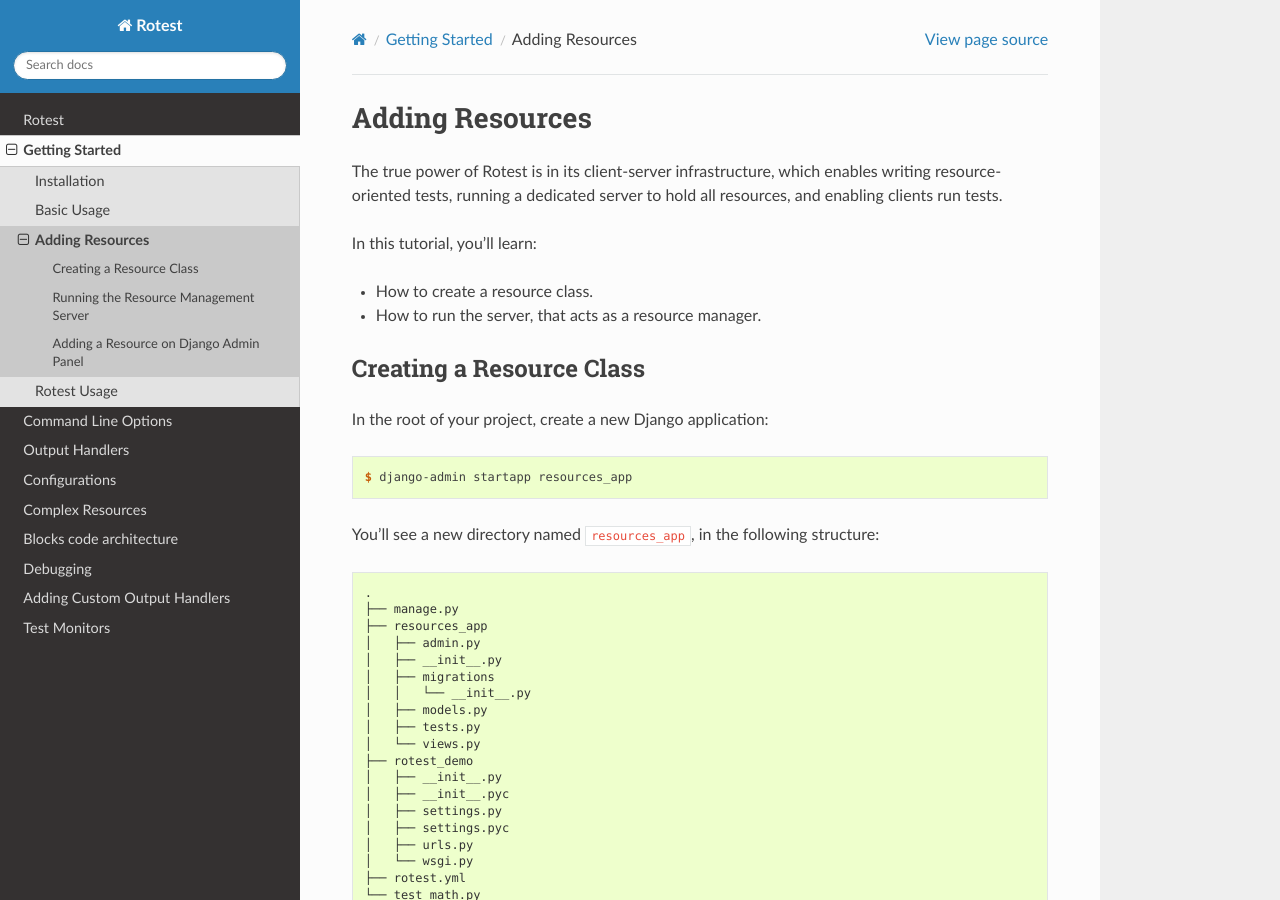
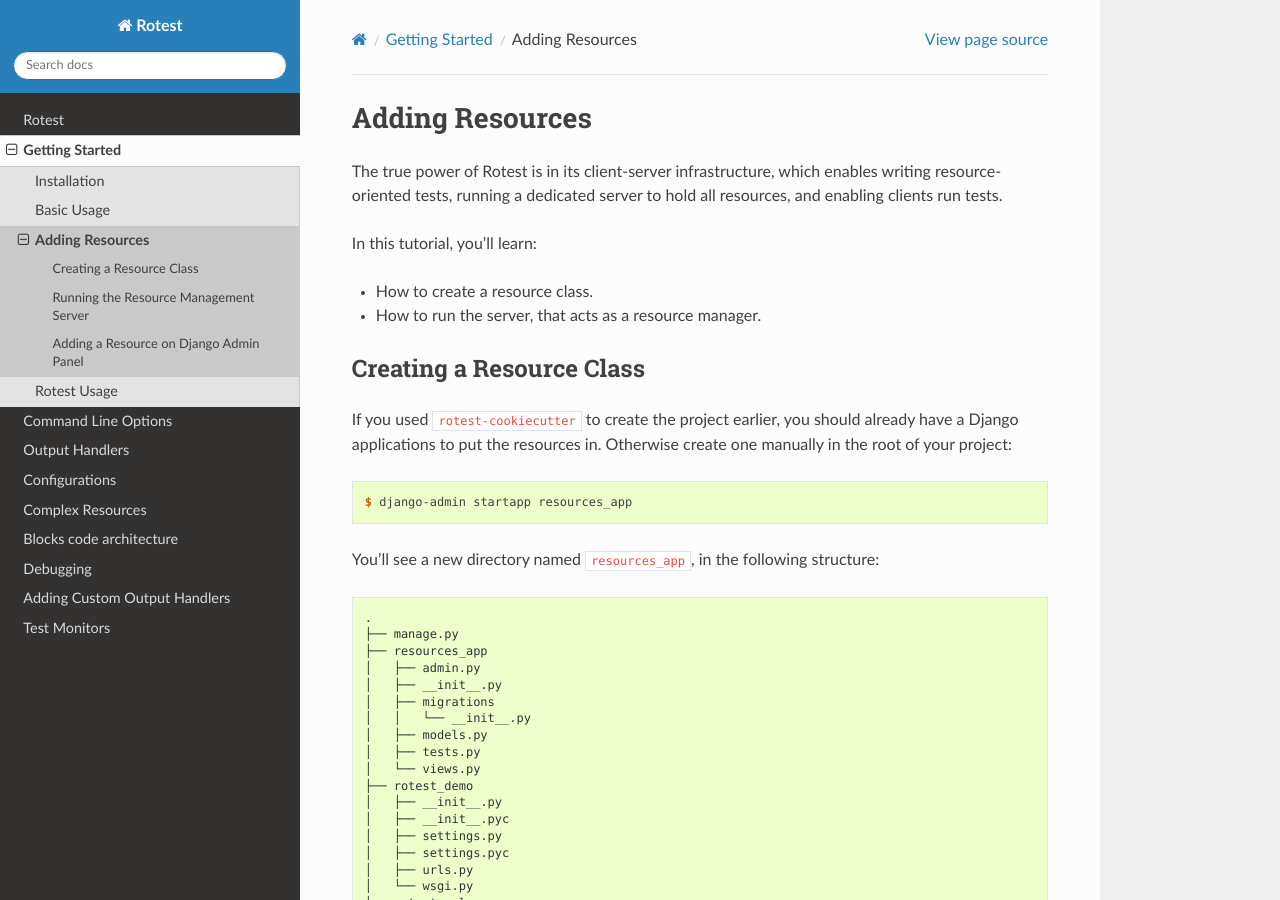
Before and after one commit to gregoil/rotest, a Sphinx documentation site: the page built from docs/intro/using_resources.rst, in a window 1280 px wide and 900 px high. Built offline with Sphinx 7.4.7 and the Read the Docs theme 2.0.0, drawn with Linux system fonts in a browser that asks for light colours; the version number could not be read and is left out.

Commit message:
Update using_resources.rst

```diff
--- a/docs/intro/using_resources.rst
+++ b/docs/intro/using_resources.rst
@@ -16,7 +16,9 @@
 Creating a Resource Class
 =========================
 
-In the root of your project, create a new Django application:
+If you used ``rotest-cookiecutter`` to create the project earlier,
+you should already have a Django applications to put the resources in.
+Otherwise create one manually in the root of your project:
 
 .. code-block:: console
 
```
